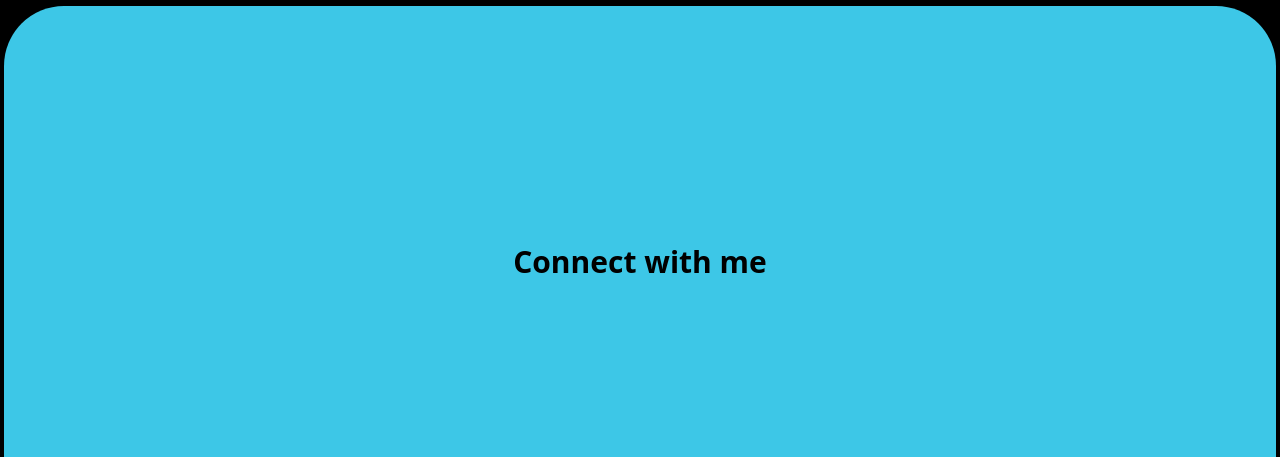
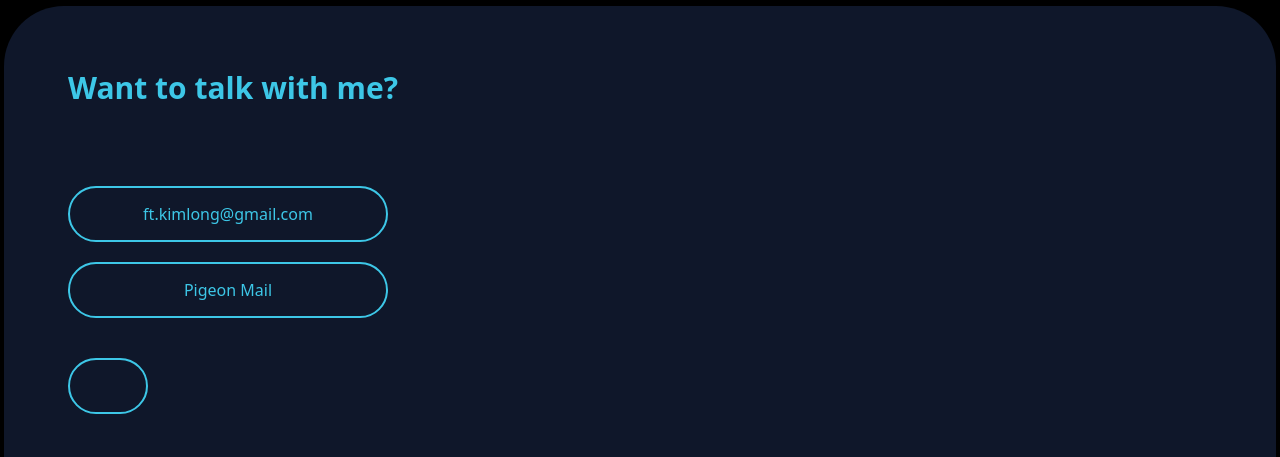
Before and after one commit to kimlong0/portfolio, a React (Vite) app: page / in a window 1280 px wide. Shown: the part 1994-2451 px from the top of the page. Built offline with nearby package versions, Linux system fonts and the light colour scheme; a web font is replaced by a local one.

Commit message:
Add mailing contact information to ConnectWithMe and edit unecessary code

```diff
--- a/src/components/About.jsx
+++ b/src/components/About.jsx
@@ -4,7 +4,7 @@ import GithubIcon from "../assets/GithubIcon"
 function About() {
     return (
         <div className="flex flex-col sm:flex-row">
-            <div className="flex flex-col justify-around items-center basis-1/2 h-128 py-20 px-20 m-1 bg-slate-800 rounded-5xl text-white" id="About">
+            <div className="flex flex-col justify-around items-center basis-1/2 h-128 py-20 px-20 m-1 bg-slate-900 rounded-5xl text-white" id="About">
                 <div className="flex flex-col">
                     <h3 className="text-xl md:text-2xl text-center">Finance & Information Systems student at the University of Washington.</h3>
                     <p className="text-3xl font-bold mt-6 text-center">Learning is my passion!</p>
--- a/src/components/ConnectWithMe.jsx
+++ b/src/components/ConnectWithMe.jsx
@@ -1,8 +1,20 @@
 function ConnectWithMe() {
   return (
     <div className="p-1 w-full hover:scale-95 hover:brightness-110 ease-in duration-200">
-        <div className="flex flex-col items-center justify-center h-128 w-full p-6 sm:p-16 bg-[#3DC7E7] text-black rounded-5xl z-[-1]">
-            <h2 className="text-3xl font-bold">Connect with me</h2>
+        <div className="flex flex-col h-128 w-full p-10 sm:p-16 bg-slate-900 text-[#3DC7E7] rounded-5xl z-[-1]">
+            <h2 className="text-3xl font-semibold">Want to talk with me?</h2>
+            <div className="flex flex-col gap-5 pt-20 pb-10">
+              <a href="mailto:ft.kimlong@gmail.com" className="flex items-center justify-center h-14 w-80 border-2 border-[#3DC7E7] rounded-5xl">
+                <span>ft.kimlong@gmail.com</span>
+              </a>
+              <a href="https://www.youtube.com/watch?v=dQw4w9WgXcQ" target="_blank" className="flex items-center justify-center h-14 w-80 border-2 border-[#3DC7E7] rounded-5xl">
+                <span>Pigeon Mail</span>
+              </a>
+            </div>
+            <div>
+              <a href="https://www.youtube.com/watch?v=dQw4w9WgXcQ" target="_blank" className="flex items-center justify-center h-14 w-20 border-2 border-[#3DC7E7] rounded-5xl">
+              </a>
+            </div>
         </div>
 
     </div>
```
Also changed, not shown: public/images/icons/linkedin.png (deleted).
